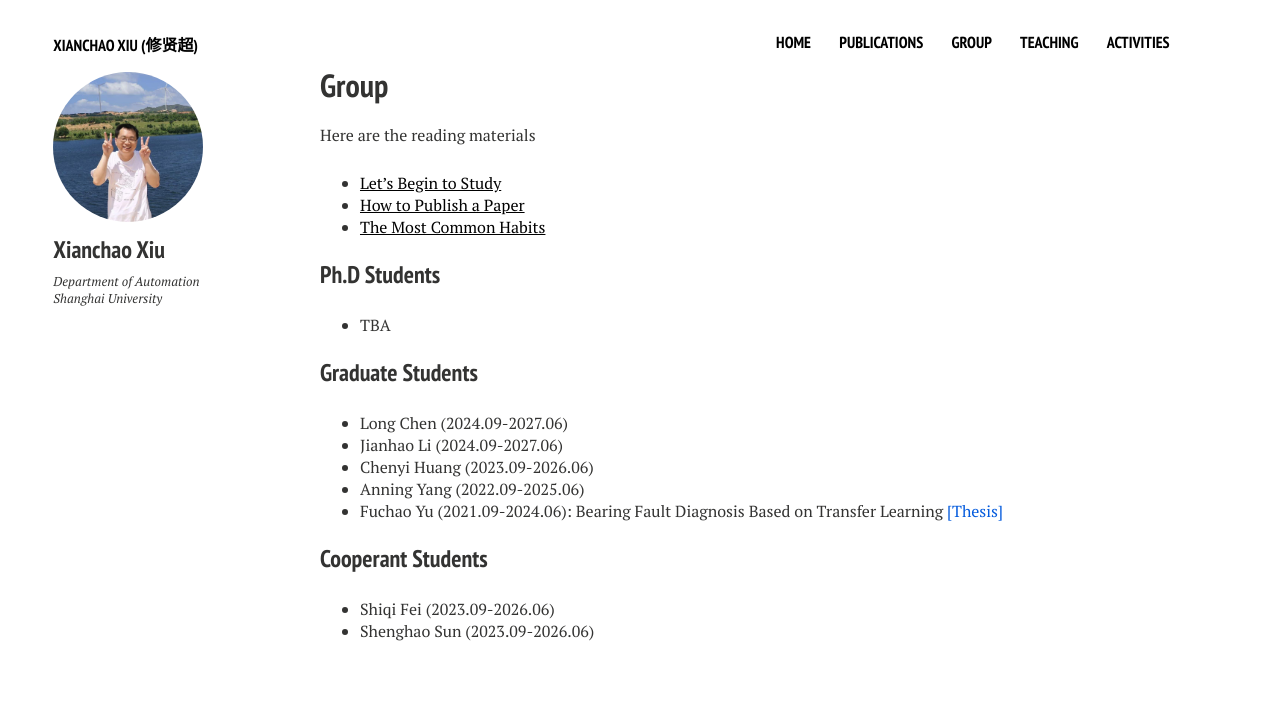
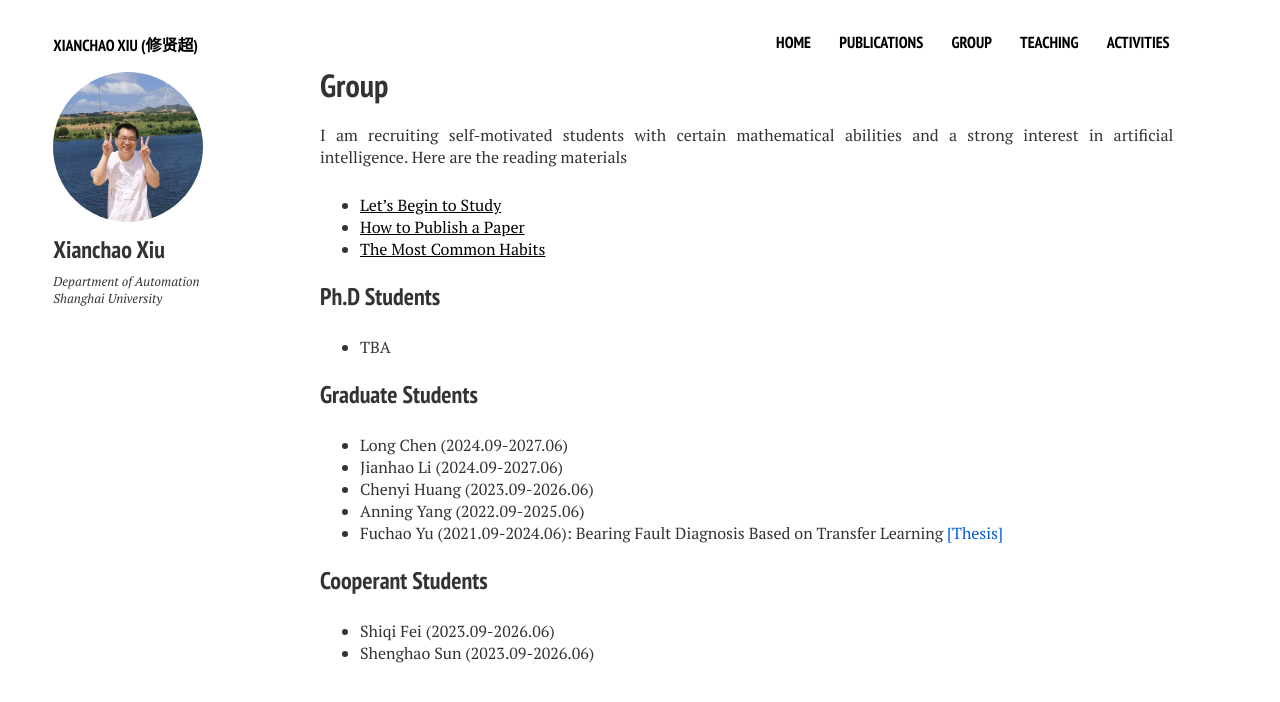
Before and after one commit to xianchaoxiu/xianchaoxiu.github.io, a Jekyll site: the page built from group/index.md, in a window 1280 px wide. Shown: the top 702 px of the page. Built offline with Jekyll 4.4.1, drawn with Linux system fonts in a browser that asks for light colours; nearby versions of some CDN libraries.

Commit message:
Update index.md

```diff
--- a/group/index.md
+++ b/group/index.md
@@ -7,7 +7,7 @@ comments: false
 share: false
 ---
 
-Here are the reading materials
+I am recruiting self-motivated students with certain mathematical abilities and a strong interest in artificial intelligence. Here are the reading materials
 * <a href="../group/xiu.pdf" target="_blank" style="text-decoration:underline;"> Let's Begin to Study
 * <a href="../group/choi.pdf" target="_blank" style="text-decoration:underline;"> How to Publish a Paper
 * <a href="../group/brittman.pdf" target="_blank" style="text-decoration:underline;"> The Most Common Habits
```
